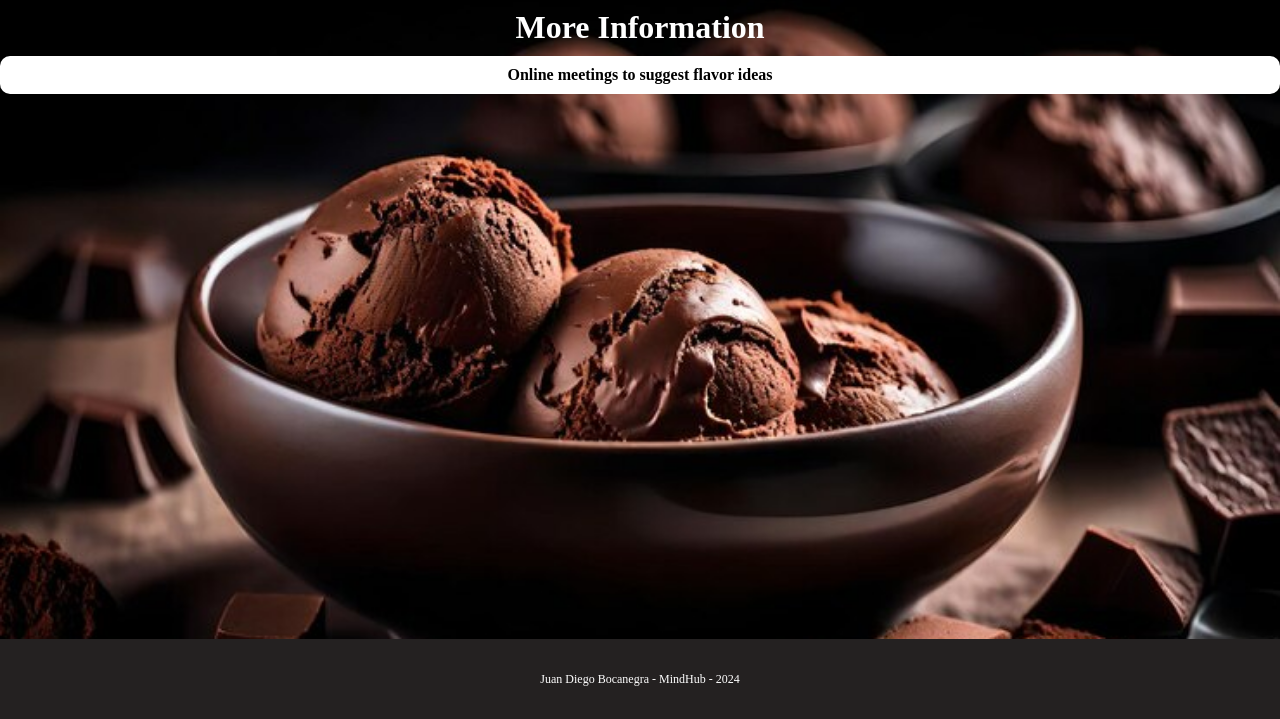
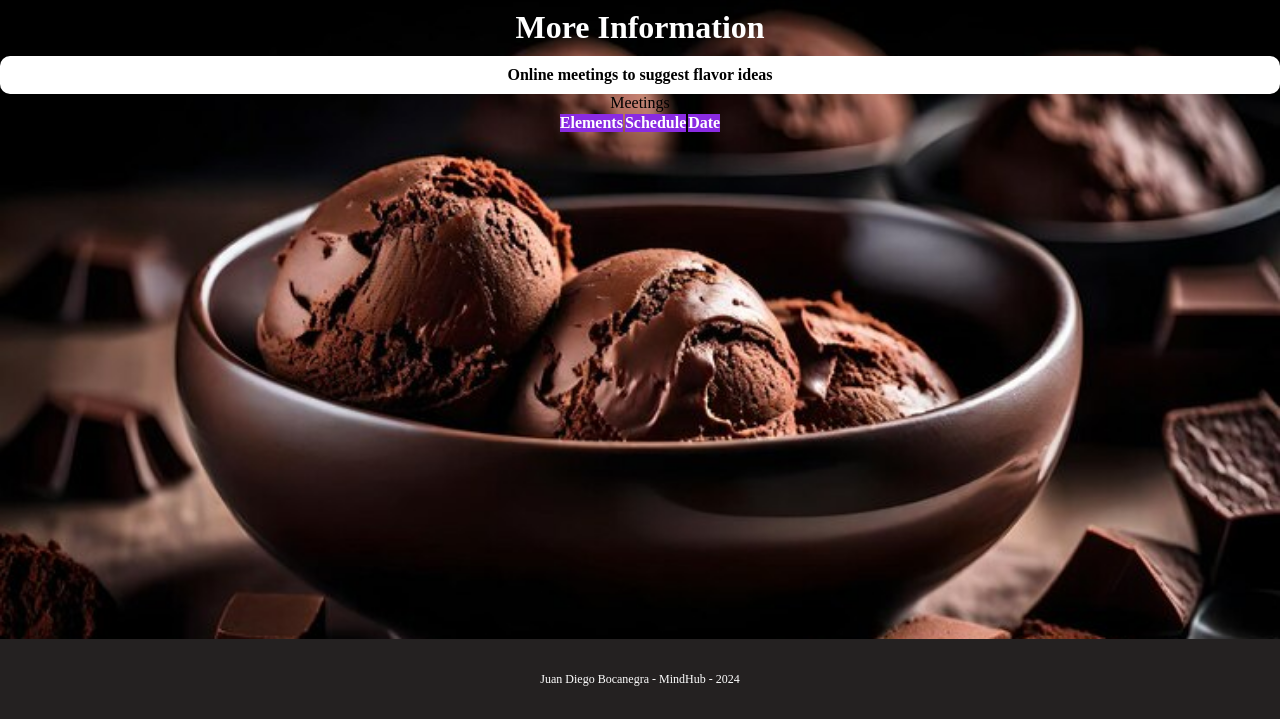
Before and after one commit to Boca117/Sprint, a plain HTML site: page pages/moreInfo.html in a window 1280 px wide. Shown: the part 113-832 px from the top of the page. Drawn offline with Linux system fonts and the light colour scheme.

Commit message:
se crea el encabezado con su color de fondo en styles

```diff
--- a/pages/moreInfo.html
+++ b/pages/moreInfo.html
@@ -32,6 +32,21 @@
                 <p>Online meetings to suggest flavor ideas</p>
             </h2>
 
+            <div class="table1">
+                <table>
+                    <caption>
+                        Meetings
+                    </caption>
+
+                <tr>
+                    <thead class="encabezado">
+                        <th> Elements </th>
+                        <th> Schedule </th>
+                        <th> Date </th>
+                    </thead>
+                </tr>
+                </table>
+            </div>
         </main>
 
         <footer>
--- a/styles.css
+++ b/styles.css
@@ -172,6 +172,20 @@ main {
     color: blue;
 }
 
+
+/* More Info */
+
+.table1 {
+    display: flex;
+    justify-content: center;
+    z-index: 100;
+}
+
+.encabezado {
+    color: white;
+    background-color: blueviolet;
+}
+
 /* Footer */
 footer {
     display: flex;
```
